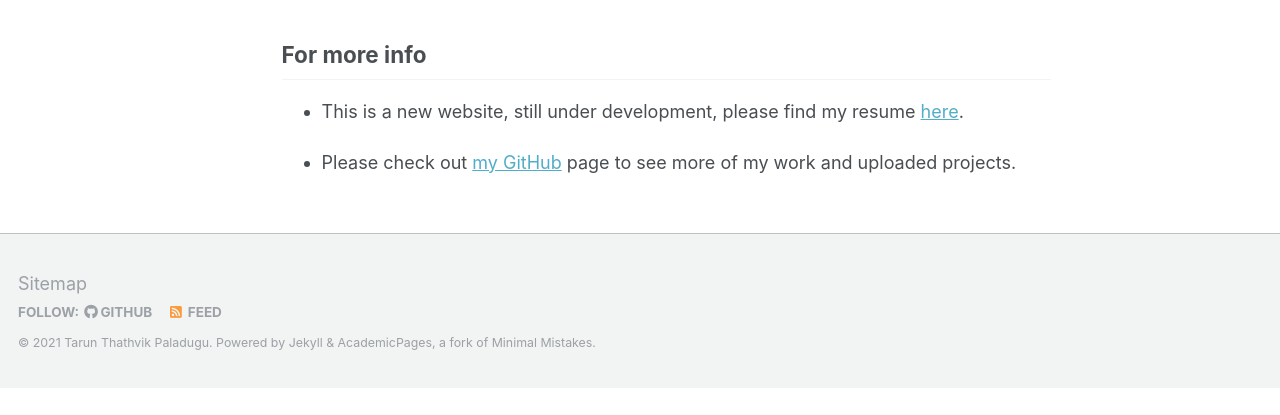
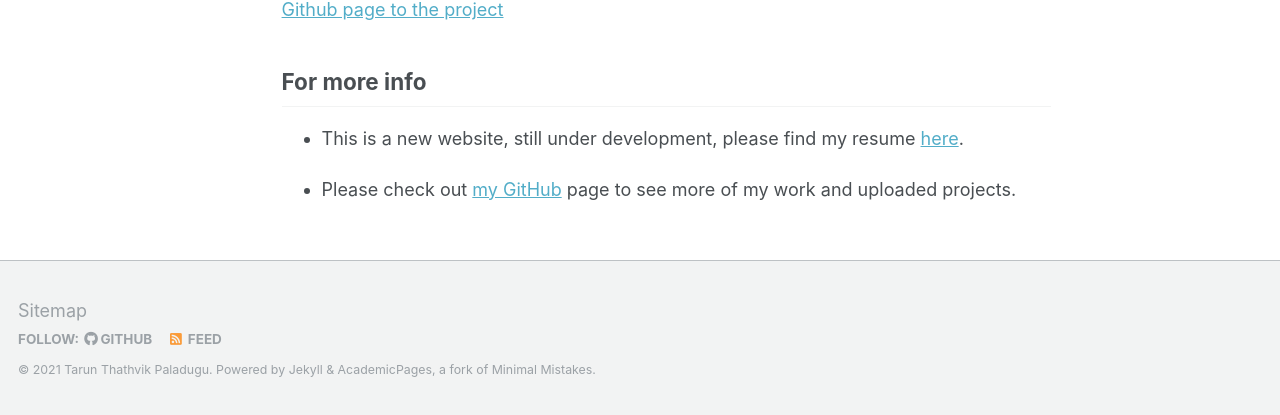
Before and after one commit to thathvik/thathvik.github.io, a Jekyll site: the page built from _pages/about.md, in a window 1280 px wide and 900 px high, scrolled down 557 px, cut to the strip 485-900 px from the top of the window. Built offline with Jekyll 4.4.1, drawn with Linux system fonts in a browser that asks for light colours; before the commit the page ends 1430 px from its top, so only the background shows below that.

Commit message:
added project github page

```diff
--- a/_pages/about.md
+++ b/_pages/about.md
@@ -13,6 +13,8 @@ I recently finished my Master's in Mechatronics and Robotics from New York Unive
 <iframe width="1000" height="900" src="https://www.youtube-nocookie.com/embed/J35q5poN_jc" frameborder="0" allow="accelerometer; autoplay; encrypted-media; gyroscope; picture-in-picture" allowfullscreen></iframe>
 
 
+[Github page to the project](https://github.com/thathvik/Push_Reovery_LIPM_biped)
+
 
 For more info
 ------
```
